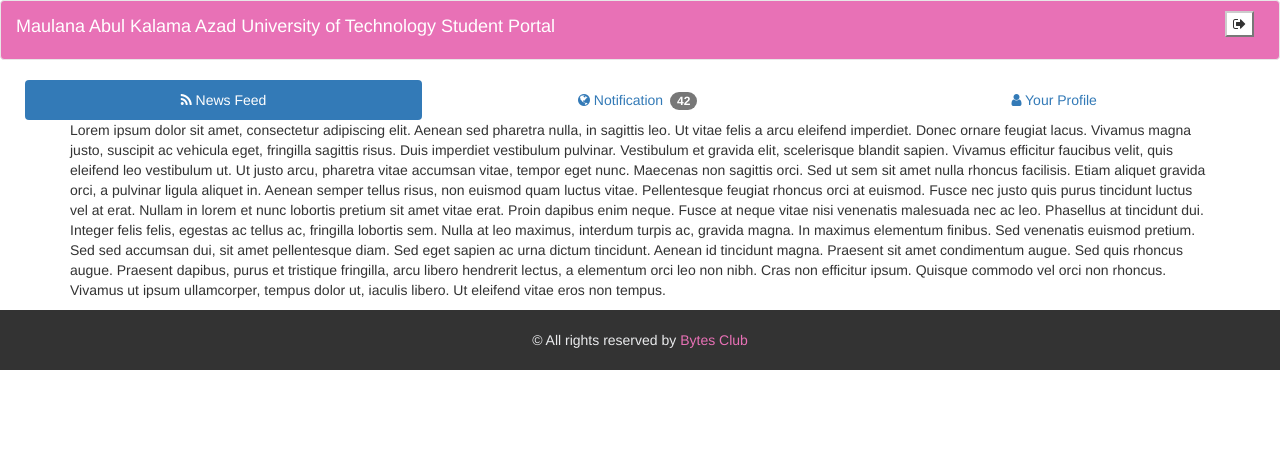
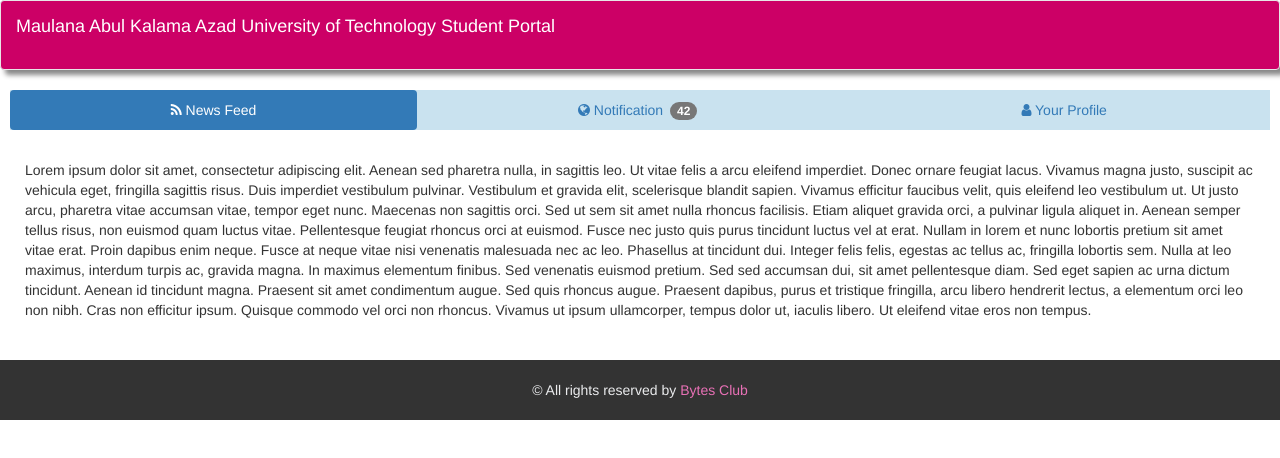
Before and after one commit to Mani70/MAKAUT-Connect, a website: page static/index.html in a window 1280 px wide. Drawn offline with Linux system fonts and the light colour scheme.

Commit message:
UI Update: Modified navbar design
Signed-off by: Progyan Bhattacharya <admin@codeprogyan.me>

```diff
--- a/static/assets/css/style.css
+++ b/static/assets/css/style.css
@@ -5,18 +5,38 @@
  * Apache Public License 2.0
  */
 
+body::-webkit-scrollbar-track{
+  -webkit-box-shadow: inset 0 0 6px rgba(0,0,0,0.3);
+  border-radius: 10px;
+  background-color: #F5F5F5;
+}
+body::-webkit-scrollbar{
+  width: 10px;
+  background-color: #F5F5F5;
+}
+body::-webkit-scrollbar-thumb{
+  border-radius: 10px;
+  -webkit-box-shadow: inset 0 0 6px rgba(0,0,0,.3);
+  background-color: #555;
+}
 header .navbar{
-  background-color: #e871b6 !important;
-  height: 60px;
+  background-color: #cc0066 !important;
+  height: 70px;
+  box-shadow: 5px 5px 5px #888888;
 }
 .navbar-header a{
   color: #fff !important;
 }
-.navbar-btn{
-  margin: 10px !important;
-}
 section{
 	margin: 10px;
+}
+.navlist{
+  background-color: #c9e2ef;
+/*position: fixed !important;*/
+}
+.tab-content{
+  margin-top: 30px;
+  margin-bottom: 30px;
 }
 #footer{
   background-color: rgba(0, 0, 0, 0.8);
--- a/static/index.html
+++ b/static/index.html
@@ -42,55 +42,56 @@
               Maulana Abul Kalama Azad University of Technology Student Portal
             </a>
           </div>
-          <button type="button" class="btn-default navbar-btn navbar-right">
-            <i class="fa fa-sign-out"></i>
-          </button>
         </div>
       </nav>
     </header>
     <section id="tabarea">
       <div class="container-fluid">
+        <div class="row navlist">
           <ul class="nav nav-pills nav-justified" role="tablist" id="tabList">
             <li role="presentation" class="active">
               <a href="#feed">
                 <i class="fa fa-feed" title="News Feed"></i>
-              <span class="hidden-sm">News Feed</span>
+                <span class="hidden-sm hidden-xs">News Feed</span>
               </a>
             </li>
             <li role="presentation">
               <a href="#notif">
                 <i class="fa fa-globe" title="Notification"></i>
-              <span class="hidden-sm">Notification</span>
+                <span class="hidden-sm hidden-xs">Notification</span>
                 <span class="badge">42</span>
               </a>
             </li>
             <li role="presentation">
               <a href="#profile">
                 <i class="fa fa-user" title="Your Profile"></i>
-              <span class="hidden-sm">Your Profile</span>
+                <span class="hidden-sm hidden-xs">Your Profile</span>
               </a>
             </li>
           </ul>
-        <div class="tab-content" style="height: 100%">
+        </div>
+        <div class="row">
+          <div class="tab-content">
             <div role="tabpanel" class="tab-pane active" id="feed">
-            <div class="container">
+              <div class="container-fluid">
                 Lorem ipsum dolor sit amet, consectetur adipiscing elit. Aenean sed pharetra nulla, in sagittis leo. Ut vitae felis a arcu eleifend imperdiet. Donec ornare feugiat lacus. Vivamus magna justo, suscipit ac vehicula eget, fringilla sagittis risus. Duis imperdiet vestibulum pulvinar. Vestibulum et gravida elit, scelerisque blandit sapien. Vivamus efficitur faucibus velit, quis eleifend leo vestibulum ut. Ut justo arcu, pharetra vitae accumsan vitae, tempor eget nunc. Maecenas non sagittis orci. Sed ut sem sit amet nulla rhoncus facilisis. Etiam aliquet gravida orci, a pulvinar ligula aliquet in. Aenean semper tellus risus, non euismod quam luctus vitae. Pellentesque feugiat rhoncus orci at euismod. Fusce nec justo quis purus tincidunt luctus vel at erat. Nullam in lorem et nunc lobortis pretium sit amet vitae erat. Proin dapibus enim neque.
 
                 Fusce at neque vitae nisi venenatis malesuada nec ac leo. Phasellus at tincidunt dui. Integer felis felis, egestas ac tellus ac, fringilla lobortis sem. Nulla at leo maximus, interdum turpis ac, gravida magna. In maximus elementum finibus. Sed venenatis euismod pretium. Sed sed accumsan dui, sit amet pellentesque diam. Sed eget sapien ac urna dictum tincidunt. Aenean id tincidunt magna. Praesent sit amet condimentum augue. Sed quis rhoncus augue. Praesent dapibus, purus et tristique fringilla, arcu libero hendrerit lectus, a elementum orci leo non nibh. Cras non efficitur ipsum. Quisque commodo vel orci non rhoncus. Vivamus ut ipsum ullamcorper, tempus dolor ut, iaculis libero. Ut eleifend vitae eros non tempus.
               </div>
             </div>
             <div role="tabpanel" class="tab-pane" id="notif">
-            <div class="container">
+              <div class="container-fluid">
                 Nulla laoreet pretium orci in ornare. Curabitur placerat urna tempus cursus vehicula. Ut volutpat nunc felis, in bibendum neque cursus non. Proin nunc ligula, imperdiet sed ultrices ac, congue eget tortor. Proin eleifend justo non porta fringilla. In et ornare purus, ac ultricies ex. Donec nec sollicitudin risus. Curabitur id ex lorem. Sed ac quam sem. Maecenas dapibus eu erat ac auctor. Phasellus enim nisl, cursus id arcu consectetur, interdum varius ligula.
 
                 Mauris euismod imperdiet volutpat. Aliquam viverra eget enim vitae volutpat. Etiam nisl diam, iaculis ut massa sed, lacinia tristique quam. Mauris vel magna in ipsum porta varius. Aliquam erat volutpat. Quisque facilisis, mi viverra dictum fringilla, metus nisl lacinia lorem, et pulvinar turpis massa sit amet leo. Cras vitae justo sed arcu porttitor dictum non sit amet purus. Suspendisse elementum hendrerit justo. Suspendisse velit ipsum, suscipit in pretium ac, laoreet quis erat. Vestibulum ante ipsum primis in faucibus orci luctus et ultrices posuere cubilia Curae; Praesent viverra, nulla id sollicitudin aliquam, arcu nibh volutpat magna, eget iaculis sem elit in dui. Donec sodales sollicitudin est, id elementum lacus finibus at. Donec sit amet cursus sapien. Curabitur maximus tortor vel tellus ultrices, ac dictum est sagittis. Pellentesque tempus consectetur nibh et imperdiet.
               </div>
             </div>
             <div role="tabpanel" class="tab-pane" id="profile">
-            <div class="container">
+              <div class="container-fluid">
                 In quis ex imperdiet, aliquet tortor ac, pharetra risus. Sed in eros enim. Suspendisse sed neque a dolor maximus tempus. Phasellus sodales ultrices tortor, vitae auctor orci. Vestibulum ante ipsum primis in faucibus orci luctus et ultrices posuere cubilia Curae; Donec sagittis convallis nunc, eget egestas diam. Nunc nec nibh blandit, consectetur felis ac, finibus libero. Donec nibh nunc, porttitor vitae nisi sit amet, maximus feugiat metus. Aliquam quis porttitor ex. Pellentesque feugiat augue eros, a vehicula ex facilisis eu.
 
                 Nunc justo ligula, mattis at mattis a, auctor quis odio. Integer ac urna sed arcu hendrerit consequat. Nam iaculis faucibus magna, a pulvinar est varius sit amet. Nullam non tempus tortor. Nunc accumsan leo vel ipsum auctor, non faucibus mi maximus. Integer ut tellus velit. Nunc dictum ac nunc vitae facilisis. Integer commodo volutpat vulputate. Duis condimentum lectus nec dolor lacinia, a lobortis ante lobortis. Curabitur id ante quam. Integer vel tellus justo. Ut blandit libero metus, in malesuada eros imperdiet quis.
+              </div>
             </div>
           </div>
         </div>
```
Lines whose indentation alone changed are shown as unchanged.
